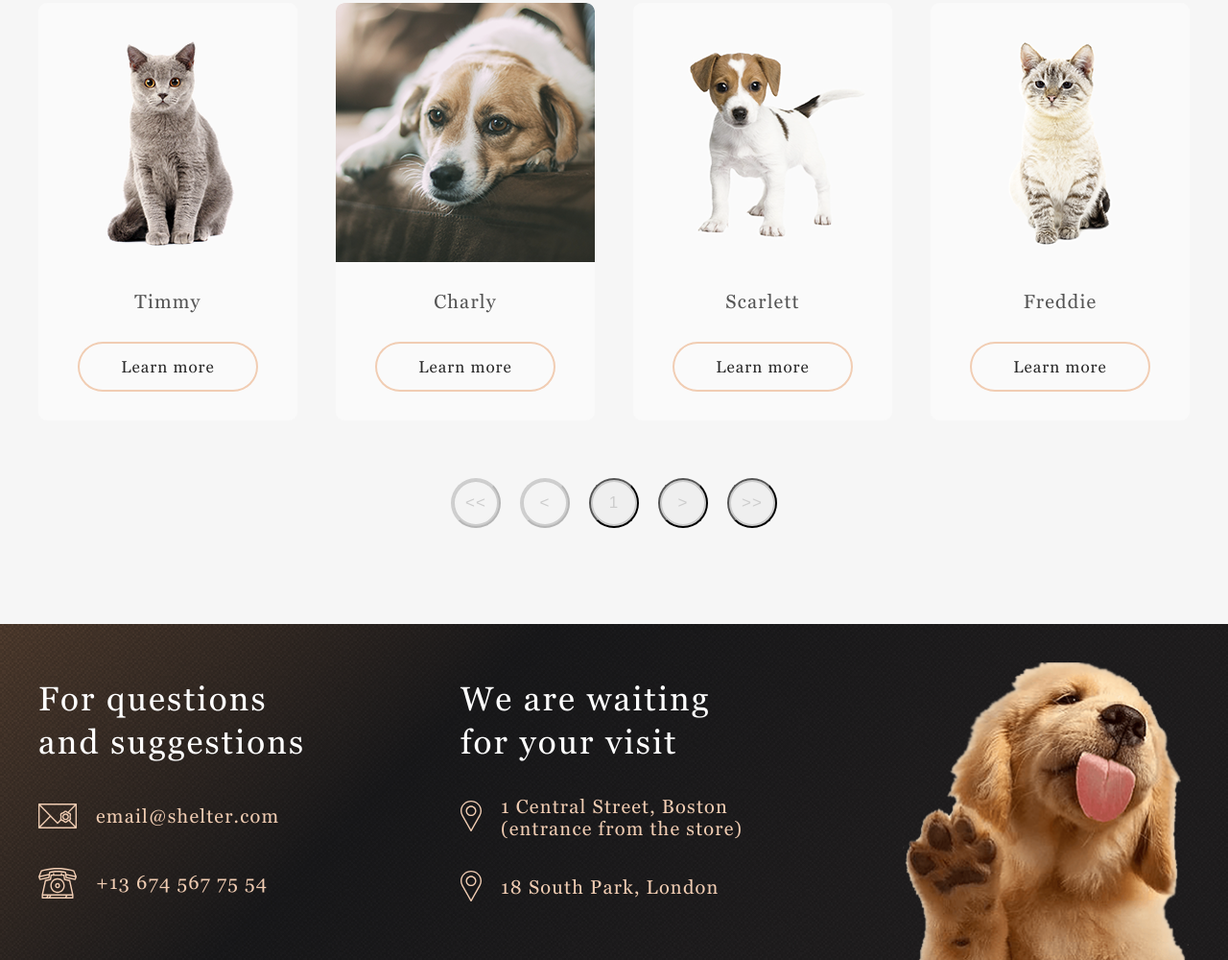
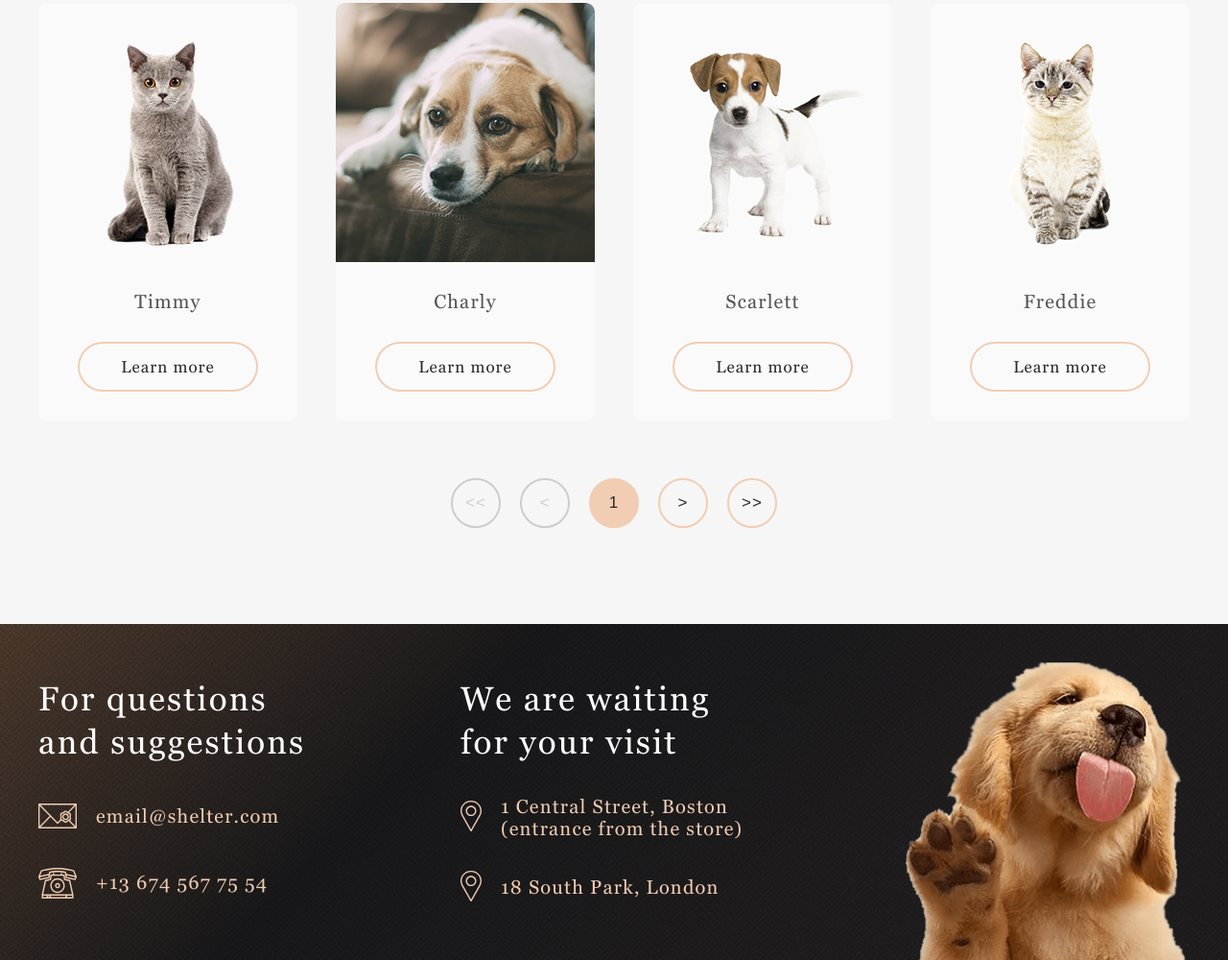
Before and after one commit to radomskaia/shelter, a website: page shelter/our-pets.html in a window 1280 px wide. Shown: the part 813-1813 px from the top of the page at 96% size. Drawn offline with Linux system fonts and the light colour scheme; a web font is replaced by a local one.

Commit message:
fix: fix pagination in oup-pets section

```diff
--- a/shelter/assets/sass/components/_button.scss
+++ b/shelter/assets/sass/components/_button.scss
@@ -33,9 +33,7 @@
   box-shadow: inset 0 0 0 2px $color-primary-light;
 }
 
-.btn_circle,
-.btn_circle:link,
-.btn_circle:visited {
+.btn_circle {
   @extend %flex;
   @extend %flex-center;
   width: 5.2rem;
@@ -47,27 +45,30 @@
 
   letter-spacing: 0.102rem;
   text-align: center;
-}
-
-.btn_circle:link,
-.btn_circle:visited {
-  box-shadow: inset 0 0 0 2px $color-primary;
+  border: 2px solid $color-primary;
   color: $color-dark-3xl;
-}
-
-.btn_circle {
-  box-shadow: inset 0 0 0 2px $color-dark-s;
-  color: $color-dark-s;
+   background-color: inherit;
 }
 
 .btn_circle:hover {
   background-color: $color-primary-light;
-  box-shadow: inset 0 0 0 2px $color-primary-light;
+  border: 2px solid $color-primary-light;
+  cursor: pointer;
 }
 
+.btn_circle:disabled,
+.btn_circle:disabled:hover {
+  cursor: not-allowed;
+  border: 2px solid  $color-dark-s;
+  background-color: inherit;
+  color: $color-dark-s;
+}
+
+.btn_circle-active,
+.btn_circle-active:hover,
 .btn_circle:active {
   background-color: $color-primary;
-  box-shadow: inset 0 0 0 2px $color-primary;
+  border: 2px solid $color-primary;
 }
 
 .btn__left:link,
--- a/shelter/assets/sass/pages/our-pets.scss
+++ b/shelter/assets/sass/pages/our-pets.scss
@@ -92,7 +92,7 @@
   }
 
   .pagination {
-    margin-top: 6.1rem;
+    margin-top: 0;
     gap: 1rem;
   }
 
```
Also changed, not shown: shelter/assets/css/main.css, shelter/assets/css/our-pets.css, 1 other file.
